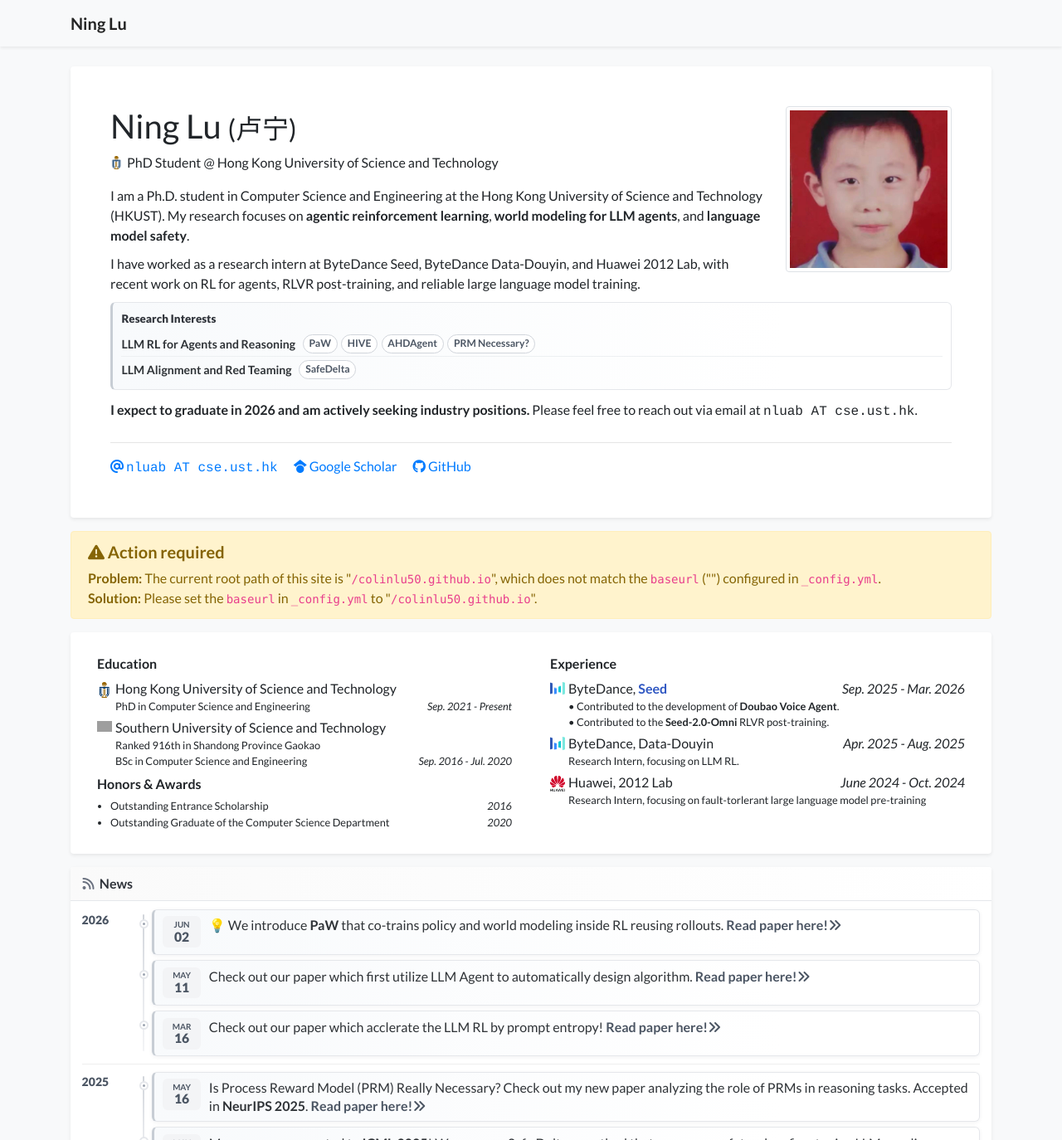
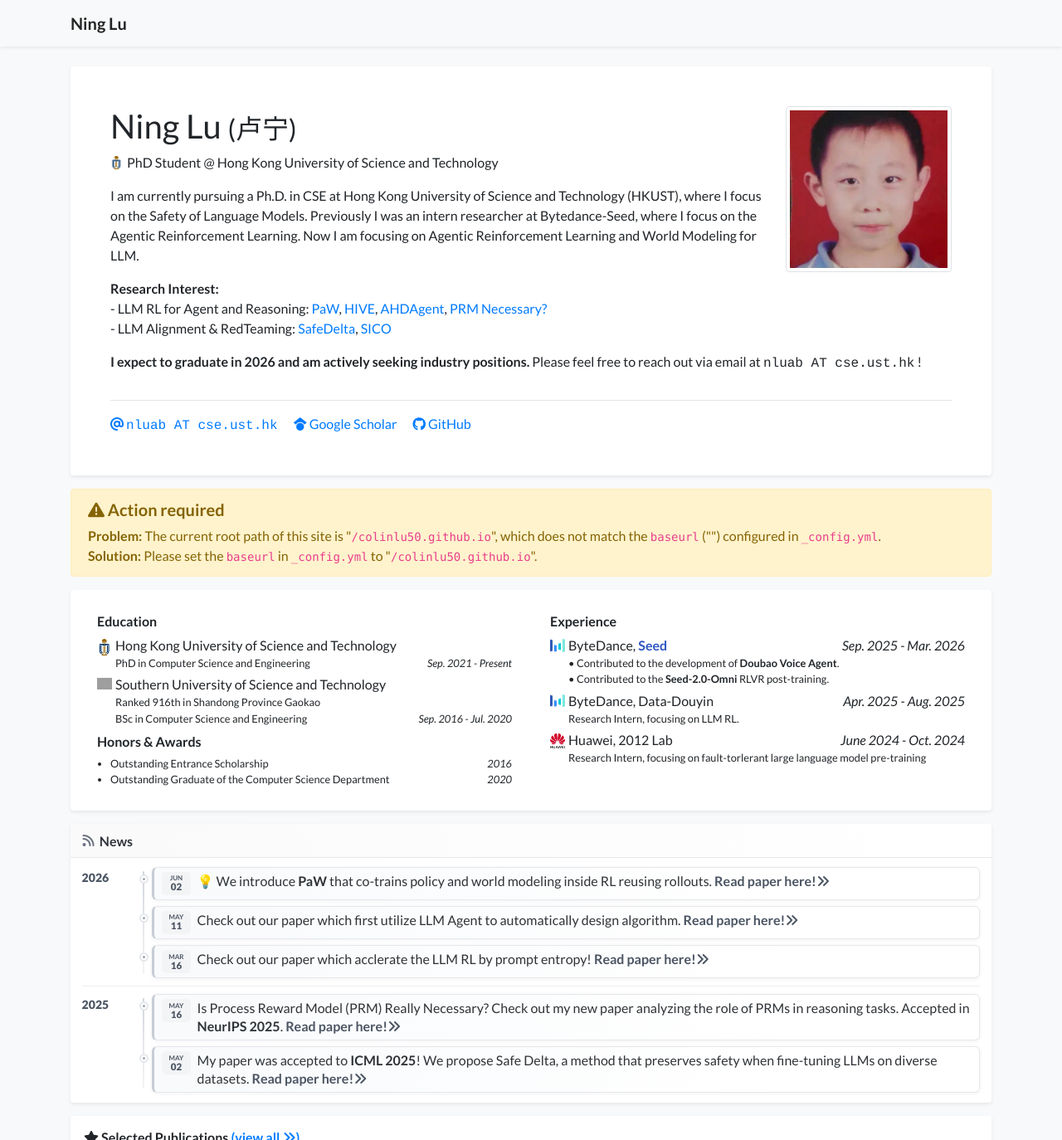
Before and after one commit to ColinLu50/colinlu50.github.io, a Jekyll site: the page built from index.html, in a window 1280 px wide and 1400 px high, cut to the strip 0-1374 px from the top of the window. Shown: the whole strip at 83% size. Built offline with Jekyll 4.4.1, drawn with Linux system fonts in a browser that asks for light colours; nearby versions of some CDN libraries; a style sheet for code colours, icons or effects is not loaded; grey boxes are pictures that could not be loaded.

Commit message:
update research intresest

```diff
--- a/_data/profile.yml
+++ b/_data/profile.yml
@@ -21,34 +21,18 @@ github: ColinLu50
 
 short_bio_text_justify: false
 short_bio: >-
+  I am currently pursuing a Ph.D. in CSE at Hong Kong University of Science and Technology (HKUST), where I focus on the Safety of Language Models.
+  Previously I was an intern researcher at Bytedance-Seed, where I focus on the Agentic Reinforcement Learning.
+  Now I am focusing on Agentic Reinforcement Learning and World Modeling for LLM.
   <p>
-  I am a Ph.D. student in Computer Science and Engineering at the Hong Kong University of Science and Technology (HKUST).
-  My research focuses on <strong>agentic reinforcement learning</strong>, <strong>world modeling for LLM agents</strong>, and <strong>language model safety</strong>.
   </p>
   <p>
-  I have worked as a research intern at ByteDance Seed, ByteDance Data-Douyin, and Huawei 2012 Lab, with recent work on RL for agents, RLVR post-training, and reliable large language model training.
+  <strong>Research Interest:</strong><br>
+  - LLM RL for Agent and Reasoning: <a href="https://www.alphaxiv.org/abs/2606.02388" target="_blank" rel="noopener">PaW</a>, <a href="https://arxiv.org/pdf/2603.25184" target="_blank" rel="noopener">HIVE</a>, <a href="https://www.alphaxiv.org/abs/2605.08756" target="_blank" rel="noopener">AHDAgent</a>, <a href="https://www.alphaxiv.org/abs/2505.11227" target="_blank" rel="noopener">PRM Necessary?</a><br>
+  - LLM Alignment & RedTeaming: <a href="https://arxiv.org/pdf/2505.12038" target="_blank" rel="noopener">SafeDelta</a>, <a href="https://arxiv.org/pdf/2305.10847" target="_blank" rel="noopener">SICO</a>
   </p>
-  <div class="bio-research">
-    <div class="bio-research-title">Research Interests</div>
-    <div class="bio-research-row">
-      <span class="bio-research-topic">LLM RL for Agents and Reasoning</span>
-      <span class="bio-paper-links">
-        <a href="https://www.alphaxiv.org/abs/2606.02388" target="_blank" rel="noopener">PaW</a>
-        <a href="https://arxiv.org/pdf/2603.25184" target="_blank" rel="noopener">HIVE</a>
-        <a href="https://www.alphaxiv.org/abs/2605.08756" target="_blank" rel="noopener">AHDAgent</a>
-        <a href="https://www.alphaxiv.org/abs/2505.11227" target="_blank" rel="noopener">PRM Necessary?</a>
-      </span>
-    </div>
-    <div class="bio-research-row">
-      <span class="bio-research-topic">LLM Alignment and Red Teaming</span>
-      <span class="bio-paper-links">
-        <a href="https://arxiv.org/pdf/2505.12038" target="_blank" rel="noopener">SafeDelta</a>
-      </span>
-    </div>
-  </div>
   <p>
-  <strong>I expect to graduate in 2026 and am actively seeking industry positions.</strong>
-  Please feel free to reach out via email at <span class="email-text">nluab AT cse.ust.hk</span>.
+  <strong>I expect to graduate in 2026 and am actively seeking industry positions.</strong> Please feel free to reach out via email at <span class="email-text">nluab AT cse.ust.hk</span> !
   </p>
 
 portrait_url: /assets/images/photos/portrait.png
--- a/_layouts/default.html
+++ b/_layouts/default.html
@@ -14,7 +14,7 @@
     <link rel="preconnect" href="https://fonts.gstatic.com" crossorigin>
     <link href="https://fonts.googleapis.com/css2?family=Lato:ital,wght@0,300;0,400;0,700;0,900;1,300;1,400;1,700;1,900&family=Raleway:ital,wght@0,300;0,400;0,500;1,300;1,400;1,500&display=swap" rel="stylesheet">
     <link rel="stylesheet" href="https://cdn.jsdelivr.net/npm/katex@0.16.11/dist/katex.min.css" integrity="sha384-nB0miv6/jRmo5UMMR1wu3Gz6NLsoTkbqJghGIsx//Rlm+ZU03BU6SQNC66uf4l5+" crossorigin="anonymous">
-    <link rel="stylesheet" href="{{ '/assets/css/global.css?v=20260603-bio' | relative_url }}">
+    <link rel="stylesheet" href="{{ '/assets/css/global.css?v=20260603-news-small-date' | relative_url }}">
 </head>
 <body class="bg-light" {{ page.body_attr }}>
     {% include navbar.html %}
--- a/_layouts/prompt.html
+++ b/_layouts/prompt.html
@@ -9,7 +9,7 @@
     <link rel="preconnect" href="https://fonts.googleapis.com">
     <link rel="preconnect" href="https://fonts.gstatic.com" crossorigin>
     <link href="https://fonts.googleapis.com/css2?family=Lato:ital,wght@0,300;0,400;0,700;0,900;1,300;1,400;1,700;1,900&family=Raleway:ital,wght@0,300;0,400;0,500;1,300;1,400;1,500&display=swap" rel="stylesheet">
-    <link rel="stylesheet" href="{{ '/assets/css/global.css?v=20260603-bio' | relative_url }}">
+    <link rel="stylesheet" href="{{ '/assets/css/global.css?v=20260603-news-small-date' | relative_url }}">
 </head>
 <style type="text/css">
     .container {
--- a/assets/css/global.css
+++ b/assets/css/global.css
@@ -17,71 +17,6 @@ h1, h2, h3, h4, h5, h6,
 .text-profile-bio {
     /* font-family: "Raleway"; */
     font-weight: 400;
-}
-
-.text-profile-bio p {
-    margin-bottom: 0.62rem;
-}
-
-.bio-research {
-    margin: 0.65rem 0 0.72rem;
-    padding: 0.55rem 0.65rem;
-    border: 1px solid #e5e7eb;
-    border-left: 3px solid #c7cdd4;
-    border-radius: 6px;
-    background: linear-gradient(90deg, #f8fafc 0%, #ffffff 80%);
-}
-
-.bio-research-title {
-    margin-bottom: 0.34rem;
-    color: #30343b;
-    font-size: 0.84rem;
-    font-weight: 800;
-}
-
-.bio-research-row {
-    display: flex;
-    flex-wrap: wrap;
-    gap: 0.34rem 0.55rem;
-    align-items: center;
-    padding: 0.22rem 0;
-}
-
-.bio-research-row + .bio-research-row {
-    border-top: 1px solid #edf0f2;
-}
-
-.bio-research-topic {
-    color: #2f3337;
-    font-size: 0.88rem;
-    font-weight: 700;
-}
-
-.bio-paper-links {
-    display: inline-flex;
-    flex-wrap: wrap;
-    gap: 0.28rem;
-}
-
-.bio-paper-links a {
-    display: inline-flex;
-    align-items: center;
-    min-height: 1.42rem;
-    padding: 0.14rem 0.42rem;
-    border: 1px solid #d1d5db;
-    border-radius: 999px;
-    background: #ffffff;
-    color: #4b5563;
-    font-size: 0.76rem;
-    font-weight: 700;
-    line-height: 1.2;
-}
-
-.bio-paper-links a:hover {
-    border-color: #9ca3af;
-    background: #f3f4f6;
-    color: #111827;
-    text-decoration: none;
 }
 
 .navbar {
@@ -185,10 +120,10 @@ p.publication-abstract {
 .news-item {
     position: relative;
     display: grid;
-    grid-template-columns: 2.85rem minmax(0, 1fr);
-    gap: 0.62rem;
+    grid-template-columns: 2.18rem minmax(0, 1fr);
+    gap: 0.48rem;
     align-items: start;
-    padding: 0.46rem 0.62rem;
+    padding: 0.34rem 0.54rem;
     border: 1px solid #e5e7eb;
     border-left: 3px solid #c7cdd4;
     border-radius: 6px;
@@ -200,7 +135,7 @@ p.publication-abstract {
 .news-item::before {
     content: "";
     position: absolute;
-    top: 0.78rem;
+    top: 0.62rem;
     left: -1.05rem;
     width: 0.46rem;
     height: 0.46rem;
@@ -221,23 +156,23 @@ p.publication-abstract {
     flex-direction: column;
     align-items: center;
     justify-content: center;
-    width: 2.85rem;
-    min-height: 2.36rem;
-    border-radius: 6px;
+    width: 2.18rem;
+    min-height: 1.72rem;
+    border-radius: 5px;
     background: #f3f4f6;
     color: #4b5563;
     line-height: 1.05;
 }
 
 .news-date span {
-    font-size: 0.62rem;
+    font-size: 0.5rem;
     font-weight: 700;
     text-transform: uppercase;
 }
 
 .news-date strong {
-    margin-top: 0.08rem;
-    font-size: 0.98rem;
+    margin-top: 0.04rem;
+    font-size: 0.72rem;
     font-weight: 900;
 }
 
@@ -276,13 +211,13 @@ p.publication-abstract {
     }
 
     .news-item {
-        grid-template-columns: 2.7rem minmax(0, 1fr);
-        gap: 0.52rem;
-        padding: 0.44rem 0.55rem;
+        grid-template-columns: 2.05rem minmax(0, 1fr);
+        gap: 0.44rem;
+        padding: 0.34rem 0.5rem;
     }
 
     .news-date {
-        width: 2.7rem;
+        width: 2.05rem;
     }
 
     .news-item::before {
```
